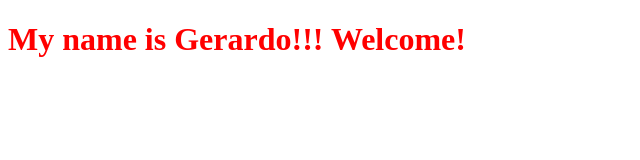
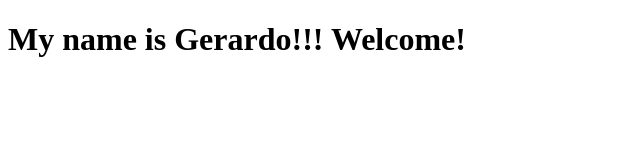
Before and after one commit to Gerardo2123/First-GitHub-Project, a plain HTML site: page index.html in a window 1280 px wide. Shown: the whole page, without its empty margins (0-640 px from the left). Drawn offline with Linux system fonts and the light colour scheme.

Commit message:
Initial Commit

```diff
--- a/index.html
+++ b/index.html
@@ -5,7 +5,7 @@
     <meta http-equiv="X-UA-Compatible" content="IE=edge">
     <meta name="viewport" content="width=device-width, initial-scale=1.0">
     <title>Document</title>
-    <link rel="stylesheet" href="styles.css">
+    <link rel="stylesheet" href="sty">
 </head>
 <body>
     <h1>My name is Gerardo!!!
```
